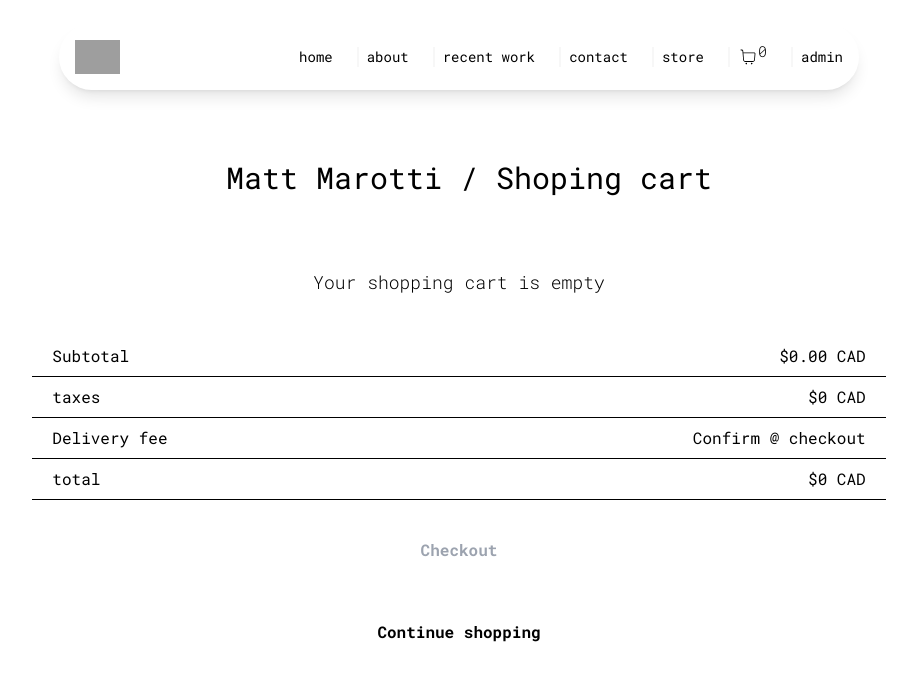
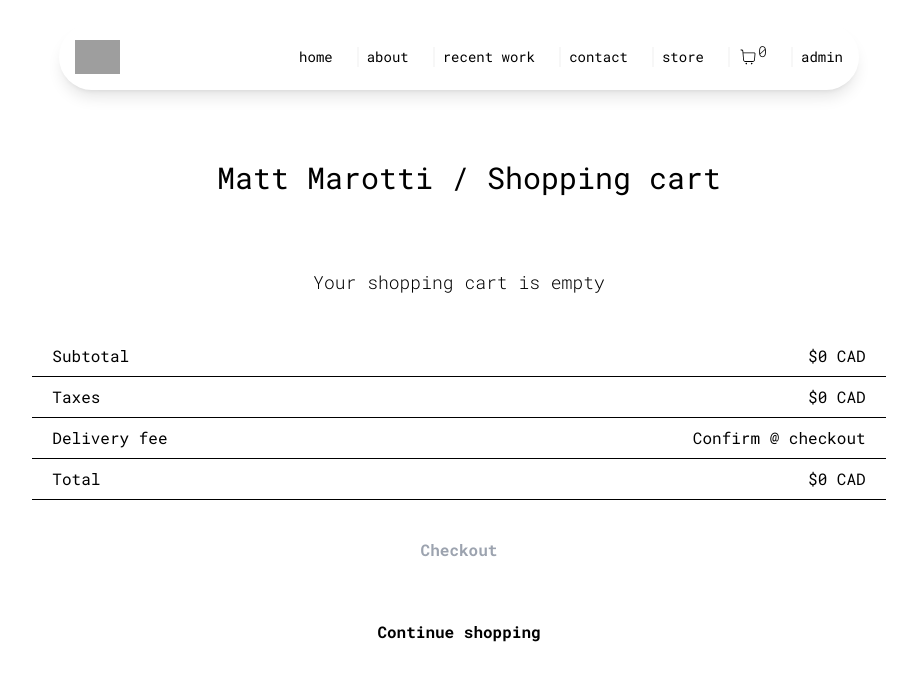
Before and after one commit to Manuelhhinojosa/mattStoreClientSide, a React (Vite) app: page /cart in a window 1280 px wide. Shown: the top 680 px of the page, without its empty margins (181-1098 px from the left). Built offline with nearby package versions, Linux system fonts and the light colour scheme; grey boxes are pictures that could not be loaded.

Commit message:
added style property of Text align center to the tostify stlyling object for a better user experience

```diff
--- a/src/components/pageComponents/ShoppingCart.jsx
+++ b/src/components/pageComponents/ShoppingCart.jsx
@@ -28,7 +28,7 @@ const ShoppingCart = () => {
     <section className="container mx-auto flex items-end lg:justify-center">
       <div className="mt-32 w-full flex flex-col lg:w-2/3">
         <div className="ml-5 text-2xl p-8 md:text-center md:text-3xl">
-          Matt Marotti / Shoping cart
+          Matt Marotti / Shopping cart
         </div>
 
         {storeState.shoppingCart.length > 0 ? (
@@ -69,10 +69,10 @@ const ShoppingCart = () => {
 
         <div className="h-8 flex justify-between p-5 items-center border-b-[1px] border-b-black">
           <div>Subtotal</div>
-          <div>{`$${subtotal}.00 CAD`}</div>
+          <div>{`$${subtotal} CAD`}</div>
         </div>
         <div className="h-8 flex justify-between p-5 items-center border-b-[1px] border-b-black">
-          <div>taxes</div>
+          <div>Taxes</div>
           <div>{`$${taxes} CAD`}</div>
         </div>
         <div className="h-8 flex justify-between p-5 items-center border-b-[1px] border-b-black">
@@ -80,7 +80,7 @@ const ShoppingCart = () => {
           <div>Confirm @ checkout</div>
         </div>
         <div className="h-8 flex justify-between p-5 items-center border-b-[1px] border-b-black">
-          <div>total</div>
+          <div>Total</div>
           <div>{`$${total} CAD`}</div>
         </div>
 
--- a/src/tostifyStyle.js
+++ b/src/tostifyStyle.js
@@ -15,6 +15,7 @@ export const toastStyleObject = () => {
       color: "white",
       fontSize: "12px",
       width: "fitContent",
+      textAlign: "center",
       height: "auto",
       padding: isMobile ? null : "2rem",
       marginTop: isMobile ? "3rem" : null,
```
